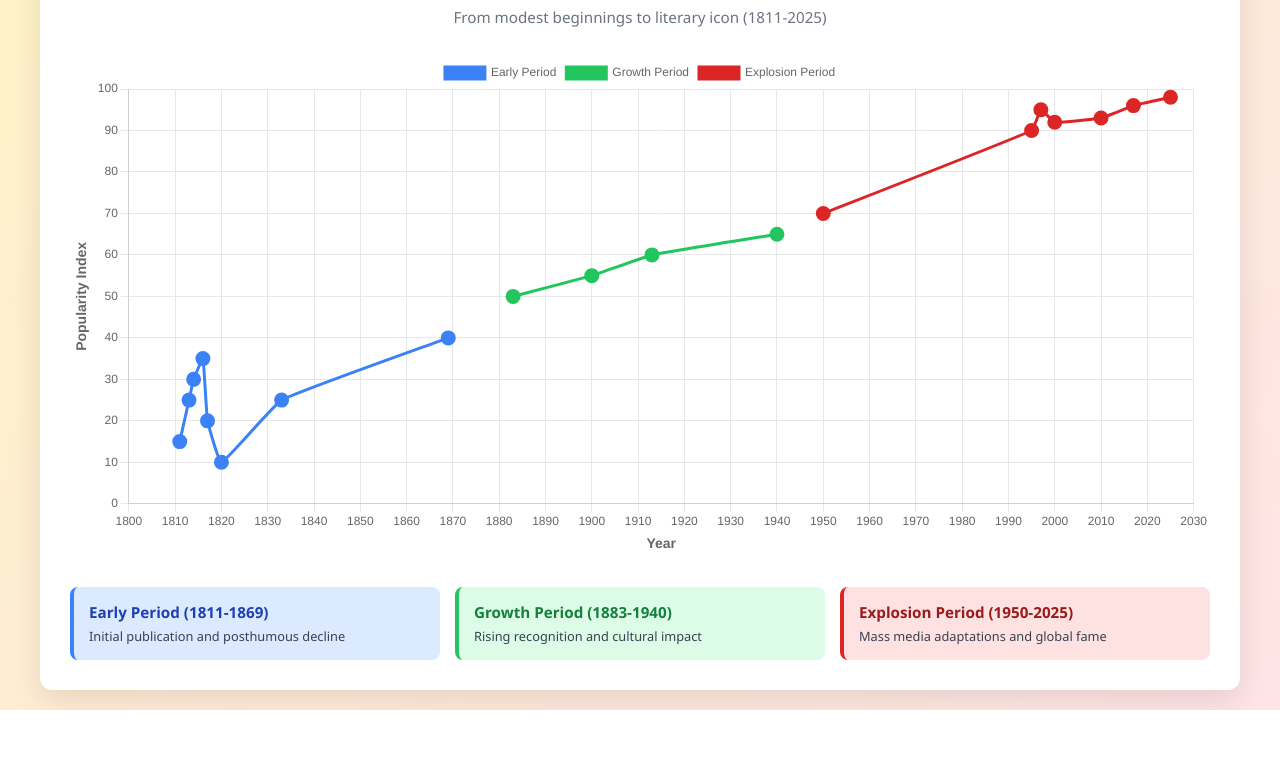
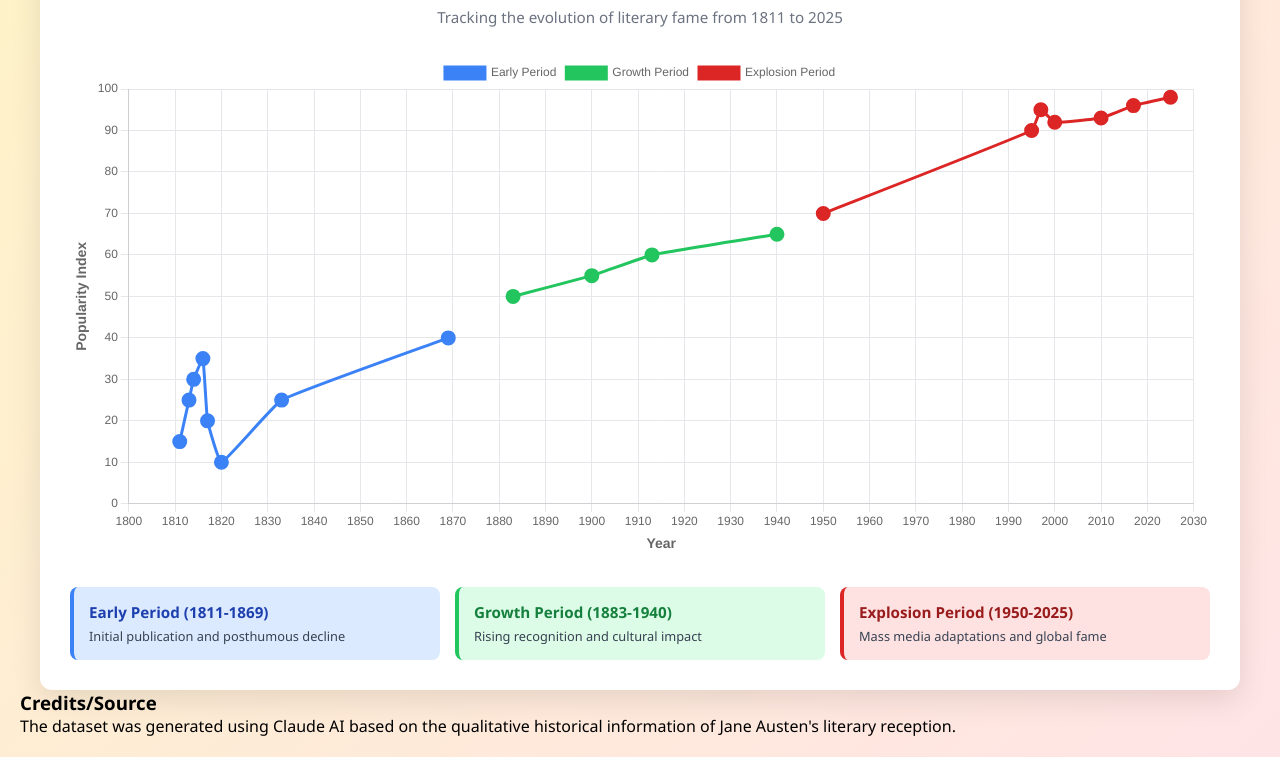
Before and after one commit to call2milan/janeausten-plot, a plain HTML site: page index.html in a window 1280 px wide. Shown: the part 96-853 px from the top of the page. Before the commit the page ends 806 px from the top, so only its background shows below. Drawn offline with nearby package versions, Linux system fonts and the light colour scheme.

Commit message:
Update title and subtitle in index.html

```diff
--- a/index.html
+++ b/index.html
@@ -3,7 +3,6 @@
 <head>
     <meta charset="UTF-8">
     <meta name="viewport" content="width=device-width, initial-scale=1.0">
-    <title>Jane Austen Popularity Over Time | Tableau Public</title>
     <script src="https://cdnjs.cloudflare.com/ajax/libs/Chart.js/4.4.0/chart.umd.min.js"></script>
     <style>
         * {
@@ -112,7 +111,7 @@
 <body>
     <div class="container">
         <h1>Jane Austen's Popularity Over Time</h1>
-        <p class="subtitle">From modest beginnings to literary icon (1811-2025)</p>
+        <p class="subtitle">Tracking the evolution of literary fame from 1811 to 2025</p>
 
         <div class="chart-container">
             <canvas id="popularityChart"></canvas>
@@ -133,7 +132,12 @@
             </div>
         </div>
     </div>
-
+<section id="footnotes">
+  <h3>Credits/Source</h3>
+  <ol>
+      The dataset was generated using Claude AI based on the qualitative historical information of Jane Austen's literary reception.
+  </ol>
+</section>
     <script>
         const data = [
             { year: 1811, event: "Sense & Sensibility published", period: "Early Period", popularity: 15 },
```
